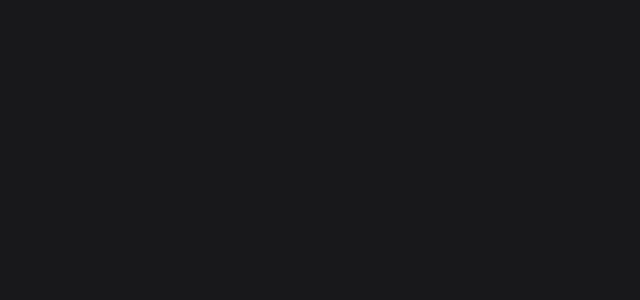
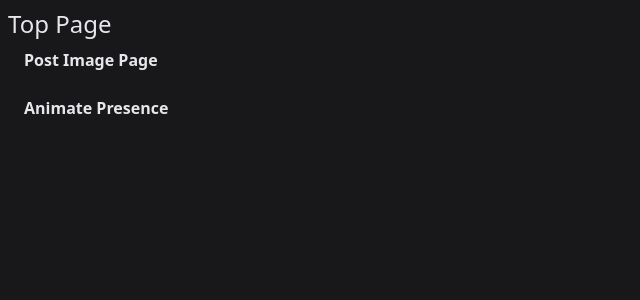
Before and after one commit to shari-sushi/sandbox, a React (Vite) app in the folder frontend/: page / in a window 1280 px wide. Shown: the top 300 px of the page, without its empty margins (0-640 px from the left). Built offline with nearby package versions, Linux system fonts and the light colour scheme.

Commit message:
topページ作成

```diff
--- a/frontend/src/App.tsx
+++ b/frontend/src/App.tsx
@@ -1,4 +1,6 @@
+import { BrowserRouter, Routes, Route } from "react-router-dom";
 import Layout from "./pageParts/Layout";
+import TopPage from "./pages/TopPage/TopPage";
 import PostImagePage from "./pages/PostImagePage/PostImagePage";
 
 function App() {
@@ -6,7 +8,7 @@
     <BrowserRouter>
       <Layout>
         <Routes>
-          <Route path="/" element={<></>} />
+          <Route path="/" element={<TopPage />} />
           <Route path="/post-image-page" element={<PostImagePage />} />
         </Routes>
       </Layout>
--- /dev/null
+++ b/frontend/src/pages/TopPage/TopPage.tsx
@@ -0,0 +1,25 @@
+import { Link } from "react-router-dom";
+
+export default function TopPage() {
+  return <Component />;
+}
+
+export const Component = () => {
+  return (
+    <div className="text-gray-200">
+      <h1 className="text-2xl">Top Page</h1>
+      <div className="flex flex-col gap-2">
+        <Link to="/post-image-page" className="">
+          <ul className="hover:bg-blue-700 hover:text-white font-bold py-2 px-4 rounded">
+            Post Image Page
+          </ul>
+        </Link>
+        <Link to="/animate-presence">
+          <ul className="hover:bg-blue-700 hover:text-white font-bold py-2 px-4 rounded">
+            Animate Presence
+          </ul>
+        </Link>
+      </div>
+    </div>
+  );
+};
```
Also changed, not shown: 1 other file (tests, documents, lock files or other folders).
